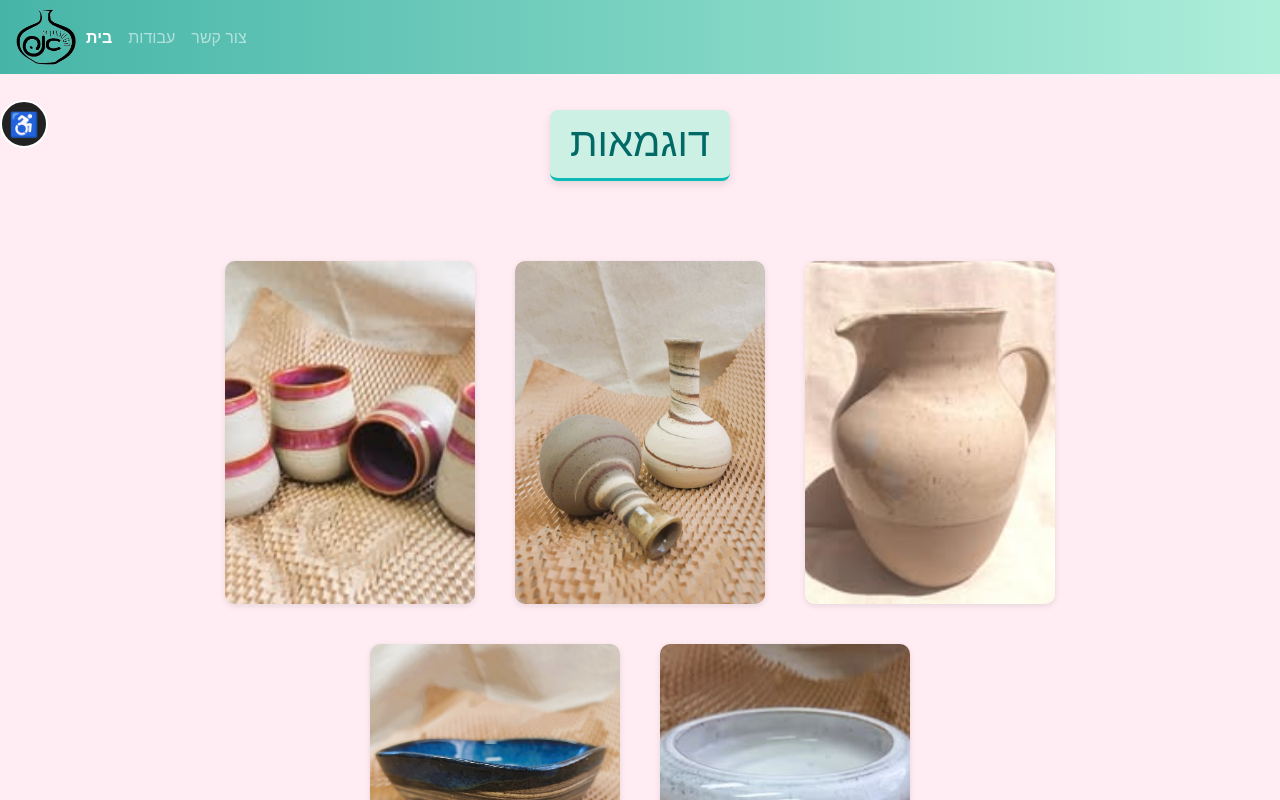
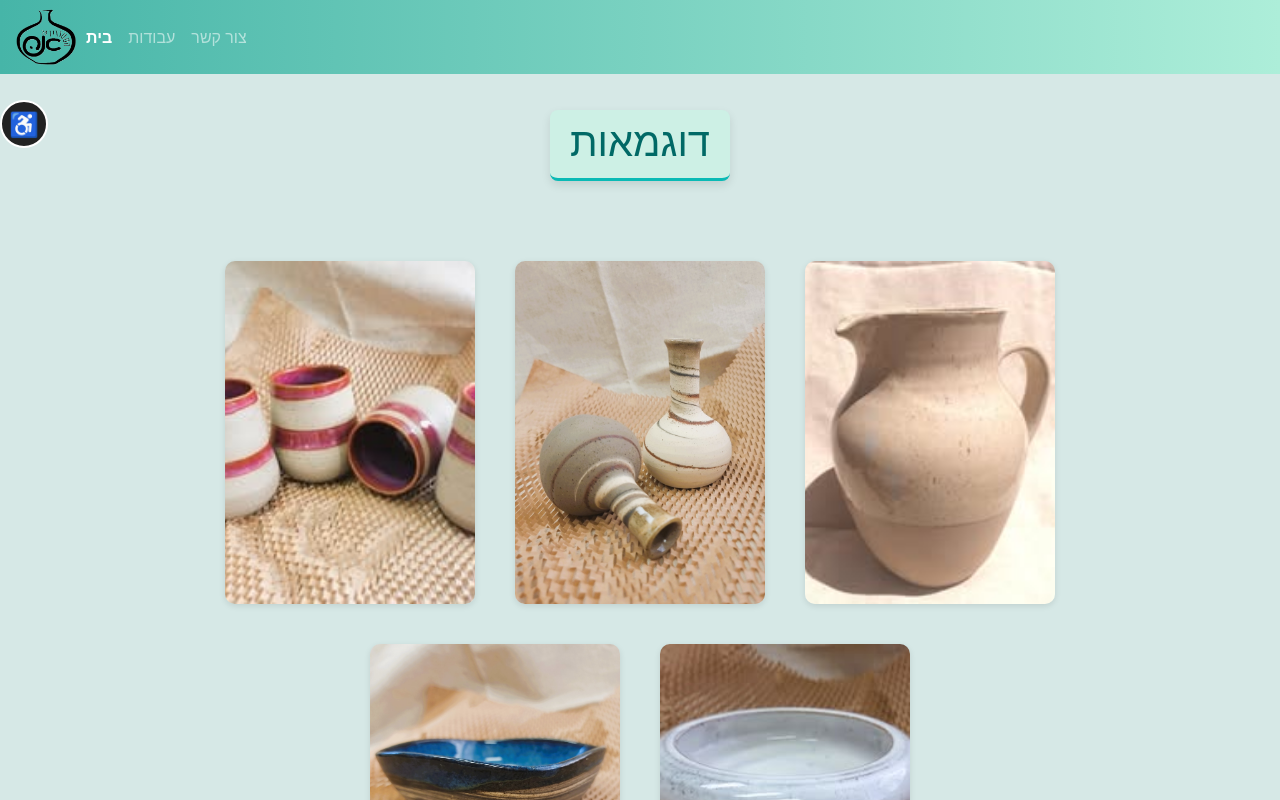
Before and after one commit to arinapolianker/anna-studio, a React (Create React App) app: page / in a window 1280 px wide. Shown: the top 800 px of the page. Built offline with nearby package versions, Linux system fonts and the light colour scheme.

Commit message:
Body color change

```diff
--- a/src/App.css
+++ b/src/App.css
@@ -1,5 +1,5 @@
 body {
-  background-color: rgb(255, 237, 243);
+  background-color: rgb(214, 232, 230);
   font-family: 'Segoe UI', sans-serif;
 }
 
@@ -8,9 +8,7 @@ body {
 }
 
 .bd-navbar {
-  /* background: linear-gradient(to top, rgb(10, 186, 181) 0%, rgb(57, 214, 209) 99%, rgb(86, 223, 207) 100%); */
   background: linear-gradient(to right, rgb(70, 181, 168) 0%, rgb(173, 238, 217) 100%);
-  /* background-color: rgb(86, 223, 207); */
   text-align: start;
   padding: 2px 2px;
 }
```
